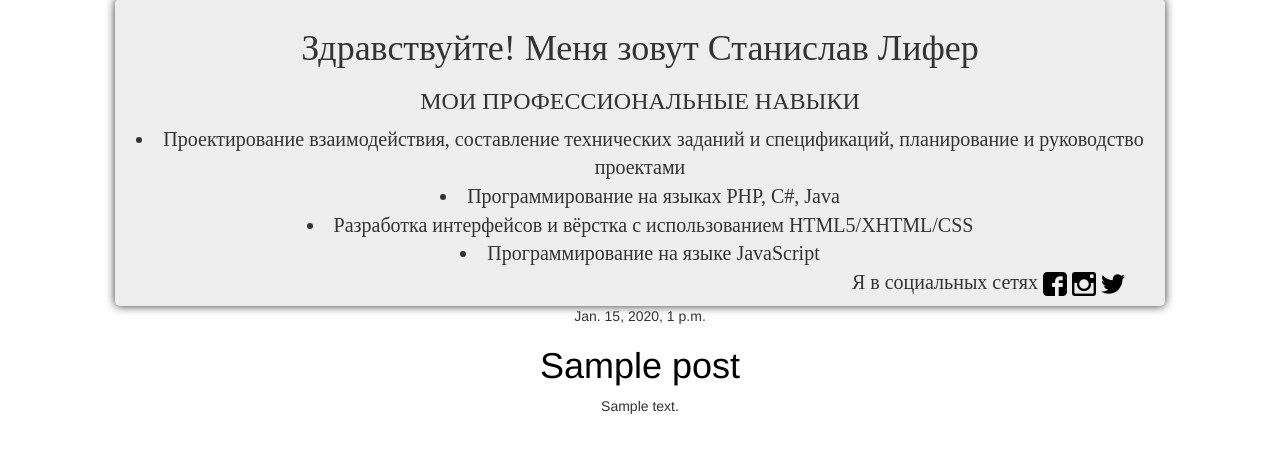
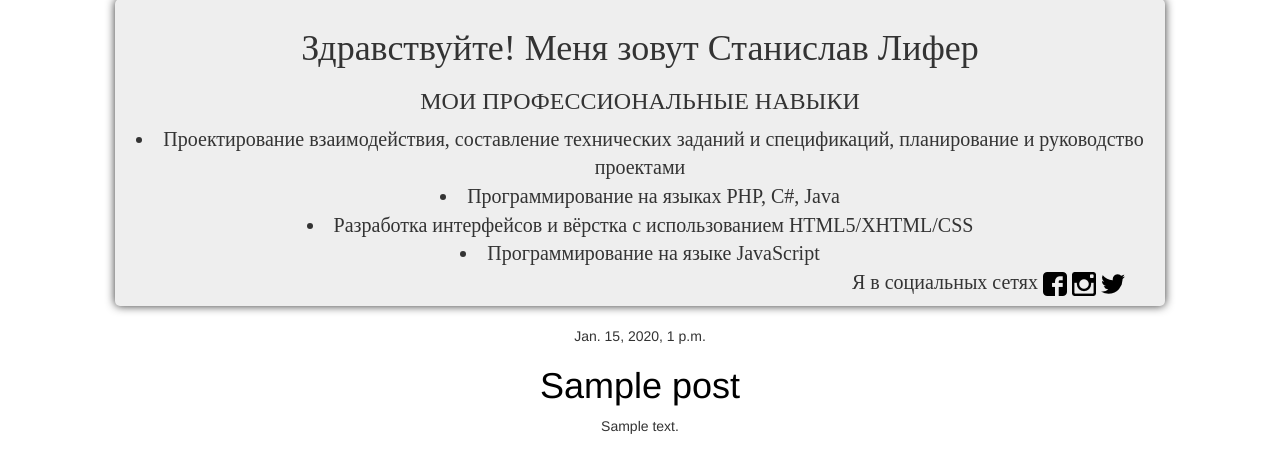
Before and after one commit to StanislavLifer/my-first-blog, a Django app: template blog/templates/blog/post_list.html in a window 1280 px wide. Shown: the part 269-742 px from the top of the page. Run offline with Django 3.2, Linux system fonts and the light colour scheme; the template is opened without the code that fills it: values that come from a table or form of the project are taken from there, others are empty; tables that the repository leaves empty hold one stand-in row (values such as "Sample post"); some libraries are stand-ins or nearby versions.

Commit message:
Create index page, eighth change.

```diff
--- a/blog/templates/blog/post_list.html
+++ b/blog/templates/blog/post_list.html
@@ -1,7 +1,7 @@
 {% extends 'blog/base.html' %}
 {% block content %}
     {% for post in posts %}
-        <div class="post" style="text-align: center;">
+        <div class="post" style="text-align: center; margin-top: 20px;">
             <div class="date">
                 {{ post.published_date }}
             </div>
```
